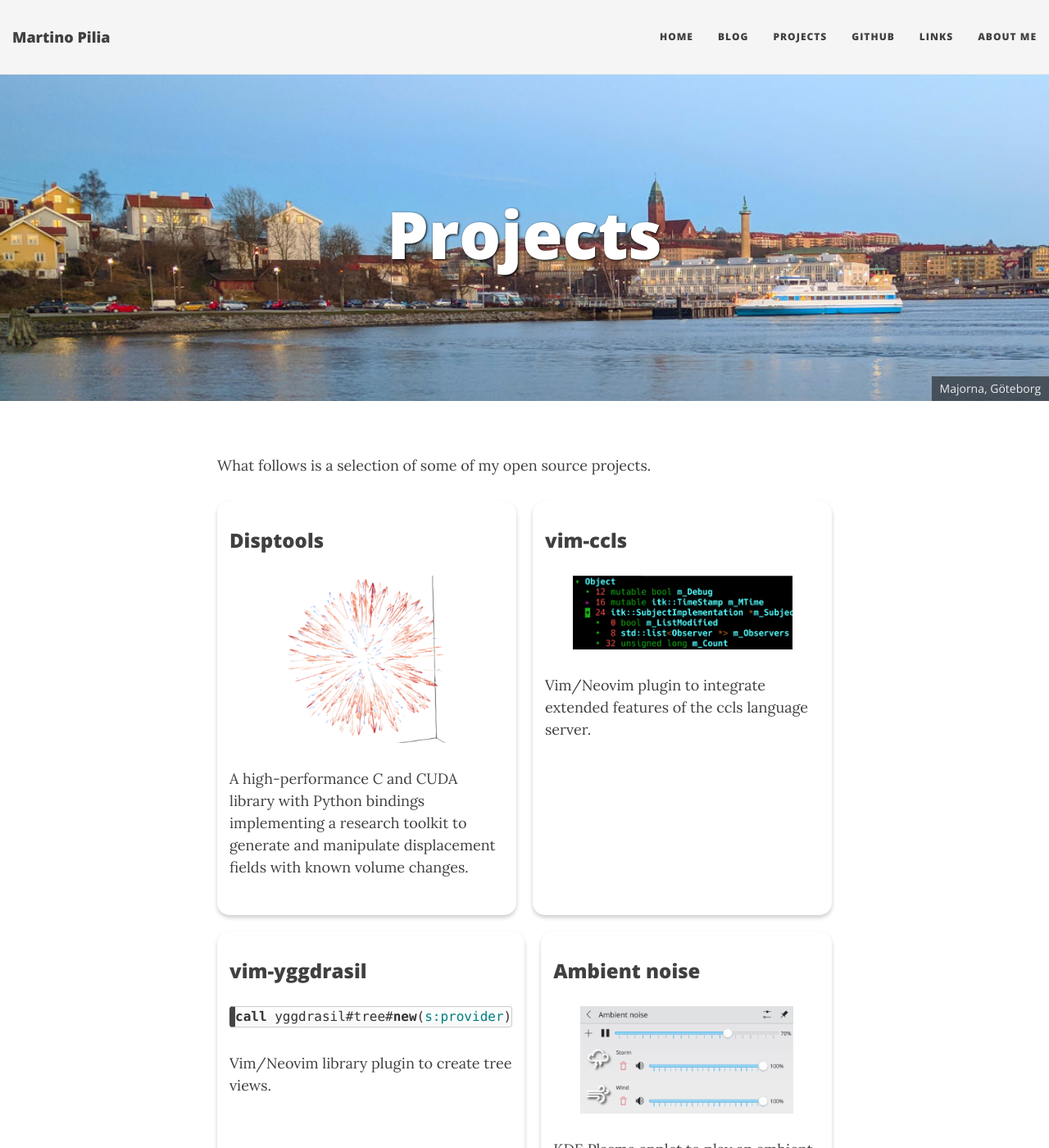
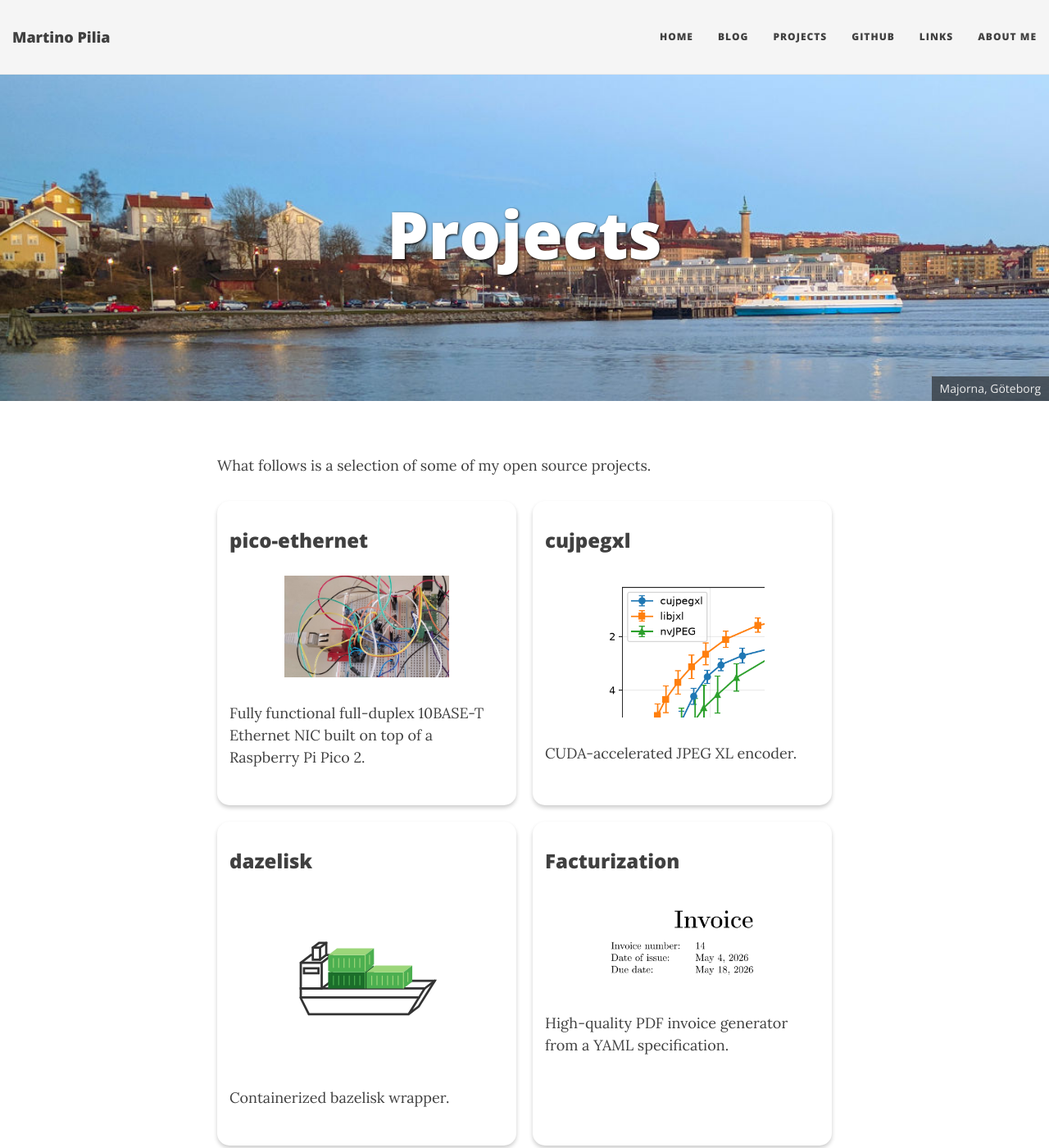
Before and after one commit to m-pilia/m-pilia.github.io, a Jekyll site: the page built from projects/projects.md, in a window 1280 px wide and 1400 px high. Shown: the whole window at 82% size. Built offline with Jekyll 4.4.1, drawn with Linux system fonts in a browser that asks for light colours; nearby versions of some CDN libraries.

Commit message:
Add new projects

```diff
--- a/projects/projects.md
+++ b/projects/projects.md
@@ -9,6 +9,39 @@ css:
 What follows is a selection of some of my open source projects.
 
 {% tiles %}
+
+{% tile pico-ethernet, https://github.com/m-pilia/pico-ethernet %}
+<div class="center-block"
+     style="width: 60%; text-align: center; font-size: 80%;">
+    <img src="/projects/img/previews/pico-ethernet.jpg" markdown="1"/>
+</div>
+Fully functional full-duplex 10BASE-T Ethernet NIC built on top of a Raspberry
+Pi Pico 2.
+{% endtile %}
+
+{% tile cujpegxl, https://github.com/m-pilia/cujpegxl %}
+<div class="center-block"
+     style="width: 60%; text-align: center; font-size: 80%;">
+    <img src="/projects/img/previews/cujpegxl.png" markdown="1"/>
+</div>
+CUDA-accelerated JPEG XL encoder.
+{% endtile %}
+
+{% tile dazelisk, https://github.com/m-pilia/dazelisk %}
+<div class="center-block"
+     style="width: 60%; text-align: center; font-size: 80%;">
+    <img src="/projects/img/previews/dazelisk.svg" markdown="1"/>
+</div>
+Containerized bazelisk wrapper.
+{% endtile %}
+
+{% tile Facturization, https://github.com/m-pilia/facturization %}
+<div class="center-block"
+     style="width: 60%; text-align: center; font-size: 80%;">
+    <img src="/projects/img/previews/facturization.png" markdown="1"/>
+</div>
+High-quality PDF invoice generator from a YAML specification.
+{% endtile %}
 
 {% tile Disptools, https://github.com/m-pilia/disptools %}
 <div class="center-block"
```
Also changed, not shown: projects/img/previews/cujpegxl.png (added), projects/img/previews/dazelisk.svg (added), projects/img/previews/facturization.png (added), projects/img/previews/pico-ethernet.jpg (added).
